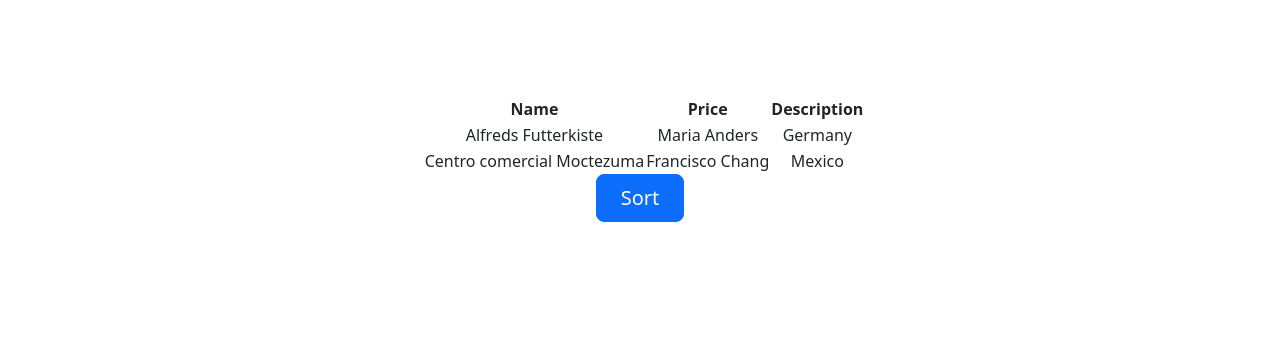
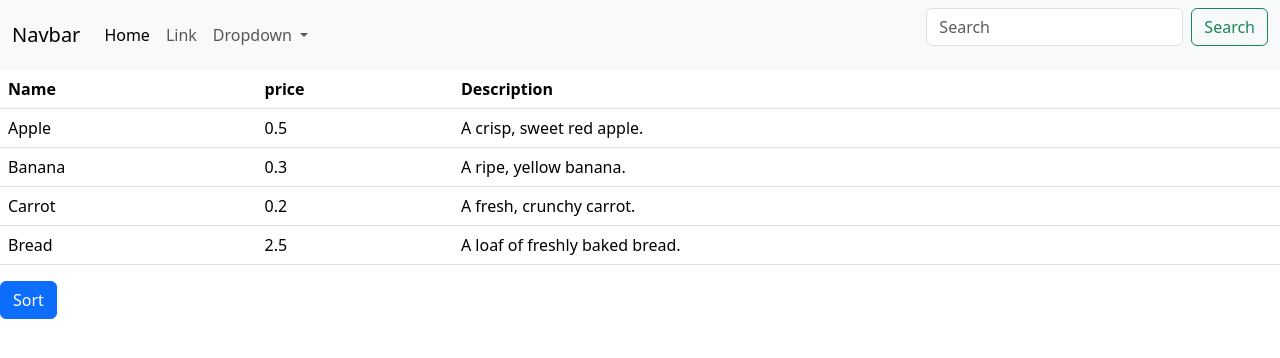
Before and after one commit to lordbomebob/lordbomebob.github.io, a plain HTML site: page index.html in a window 1280 px wide. Drawn offline with nearby package versions, Linux system fonts and the light colour scheme; no server answers.

Commit message:
remade html, made sorting function, fix misunderstanding

```diff
--- a/assets/sorting.js
+++ b/assets/sorting.js
@@ -1,19 +1,26 @@
-const tableArea=document.getElementById(`table`)
+const tableArea=document.getElementById("table")
 let assignmentData=[]
 
 
 
-fetch(`./Assignment.JSON`)
+fetch(`./assets/Assignment.json`)
     .then((response)=> response.json())
-    .then((data)=>{
-        assignmentData= data
+    .then(info=>{
+        assignmentData= info
+        createTableInHtml(assignmentData)
+
     }
 )
 .catch(console.error)
 
 
 
-var createTableRow=function(data){
+
+
+
+
+
+function createTableRow(data){
     return `
     <tr>
         <td>${data.name}</td>
@@ -23,13 +30,28 @@
     `;
 }
 
-var createTableInHtml=function(dataJson){
+function createTableInHtml(dataJson){
     tableArea.innerHTML=``
     console.log(dataJson)
     for(let data of dataJson){
+        console.log(data)
         tableArea.innerHTML+=createTableRow(data)
     }
 }
 
-console.log(assignmentData)
-createTableInHtml(assignmentData)
+function alphabetSortCreateTable(){
+    assignmentData.sort(compare)
+    console.log(assignmentData)
+    createTableInHtml(assignmentData)
+}
+
+
+function compare( a, b ) {
+    if ( a.name < b.name ){
+        return -1;
+    }
+    if ( a.name > b.name ){
+        return 1;
+    }
+    return 0;
+}
--- a/index.html
+++ b/index.html
@@ -1,4 +1,4 @@
-<!DOCTYPE html>
+
 <html lang="en">
 <head>
     <meta charset="UTF-8">
@@ -6,39 +6,57 @@
     <title>Sort</title>
     <link href="https://cdn.jsdelivr.net/npm/bootstrap@5.3.3/dist/css/bootstrap.min.css" rel="stylesheet" integrity="sha384-QWTKZyjpPEjISv5WaRU9OFeRpok6YctnYmDr5pNlyT2bRjXh0JMhjY6hW+ALEwIH" crossorigin="anonymous">
     <script defer src="assets/sorting.js"></script>
+    <script src="assets/Assignment.JSON"></script>
     <script defer src="https://cdn.jsdelivr.net/npm/bootstrap@5.3.3/dist/js/bootstrap.bundle.min.js" integrity="sha384-YvpcrYf0tY3lHB60NNkmXc5s9fDVZLESaAA55NDzOxhy9GkcIdslK1eN7N6jIeHz" crossorigin="anonymous"></script>
 </head>
 <body>
-    <div class="px-4 py-5 my-5 text-center modal-dialog modal-dialog-centered">
+    <nav class="navbar navbar-expand-lg bg-body-tertiary">
+        <div class="container-fluid">
+          <a class="navbar-brand" href="#">Navbar</a>
+          <button class="navbar-toggler" type="button" data-bs-toggle="collapse" data-bs-target="#navbarSupportedContent" aria-controls="navbarSupportedContent" aria-expanded="false" aria-label="Toggle navigation">
+            <span class="navbar-toggler-icon"></span>
+          </button>
+          <div class="collapse navbar-collapse" id="navbarSupportedContent">
+            <ul class="navbar-nav me-auto mb-2 mb-lg-0">
+              <li class="nav-item">
+                <a class="nav-link active" aria-current="page" href="#">Home</a>
+              </li>
+              <li class="nav-item">
+                <a class="nav-link" href="#">Link</a>
+              </li>
+              <li class="nav-item dropdown">
+                <a class="nav-link dropdown-toggle" href="#" role="button" data-bs-toggle="dropdown" aria-expanded="false">
+                  Dropdown
+                </a>
+                <ul class="dropdown-menu">
+                  <li><a class="dropdown-item" href="#">Action</a></li>
+                  <li><a class="dropdown-item" href="#">Another action</a></li>
+                  <li><hr class="dropdown-divider"></li>
+                  <li><a class="dropdown-item" href="#">Something else here</a></li>
+                </ul>
+              </li>
 
-        <h1 class="display-5 fw-bold text-body-emphasis"></h1>
-        <div class="col-lg-6 mx-auto">
-            <div class="d-grid gap-2 d-sm-flex justify-content-sm-center">
-                <table>
-                    <tr>
-                        <th>Name</th>
-                        <th>Price</th>
-                        <th>Description</th>
-                    </tr>
-                    <div id="table">
-                        <tr>
-                            <td>Alfreds Futterkiste</td>
-                            <td>Maria Anders</td>
-                            <td>Germany</td>
-                        </tr>
-                        <tr>
-                            <td>Centro comercial Moctezuma</td>
-                            <td>Francisco Chang</td>
-                            <td>Mexico</td>
-                        </tr>
-                    </div>
-                </table>
-            </div>
-            <div class="d-grid gap-2 d-sm-flex justify-content-sm-center">
-                <button type="button" class="btn btn-primary btn-lg px-4 gap-3" id="Sort">Sort</button>
+            </ul>
+            <form class="d-flex" role="search">
+              <input class="form-control me-2" type="search" placeholder="Search" aria-label="Search">
+              <button class="btn btn-outline-success" type="submit">Search</button>
+            </form>
+          </div>
+        </div>
+      </nav>
+      <table class="table">
+        <thead>
+          <tr>
 
-            </div>
-        </div>
-    </div>
+            <th scope="col">Name</th>
+            <th scope="col">price</th>
+            <th scope="col">Description</th>
+          </tr>
+        </thead>
+        <tbody id="table">
+
+        </tbody>
+      </table>
+      <button type="button" class="btn btn-primary" onclick="alphabetSortCreateTable()">Sort</button>
 </body>
 </html>
```
Also changed, not shown: assets/index2.html (renamed from index2.html).
